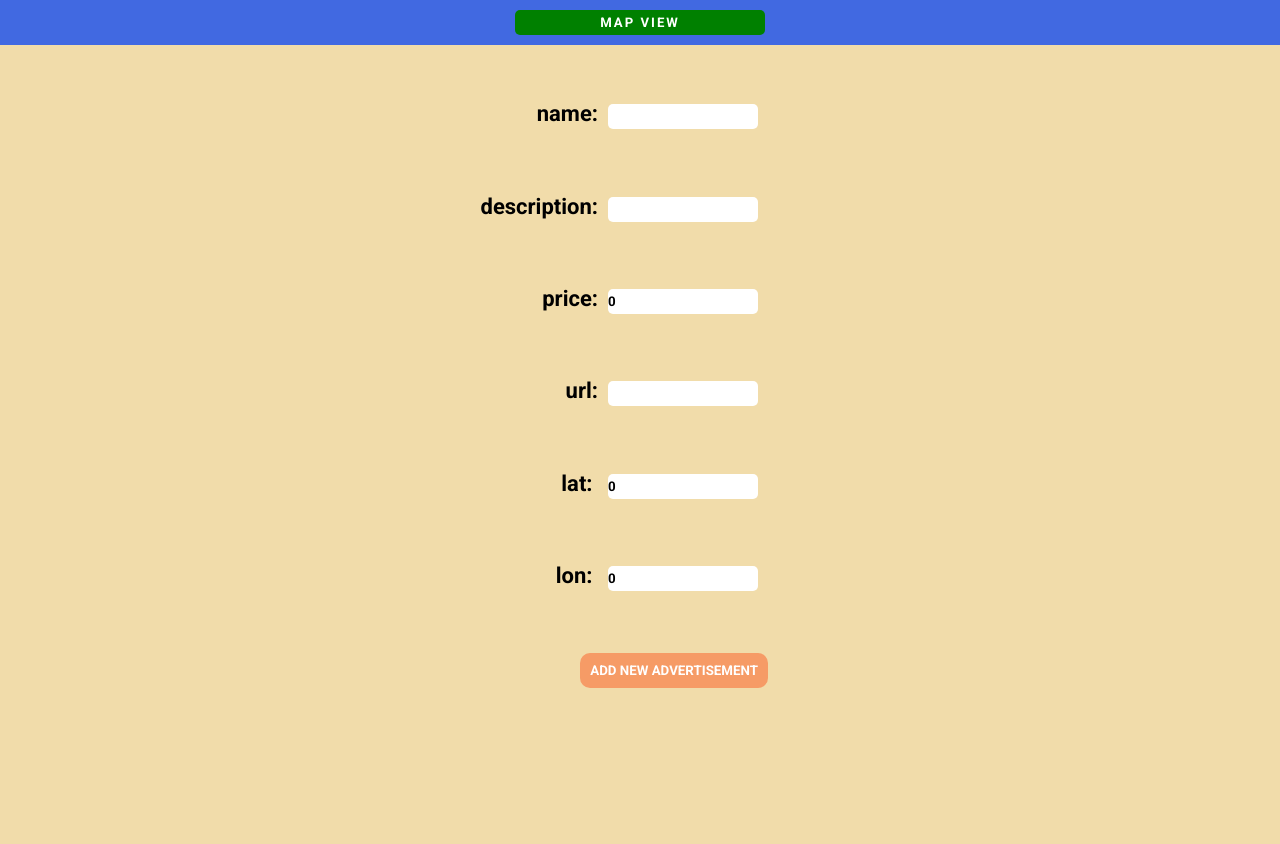
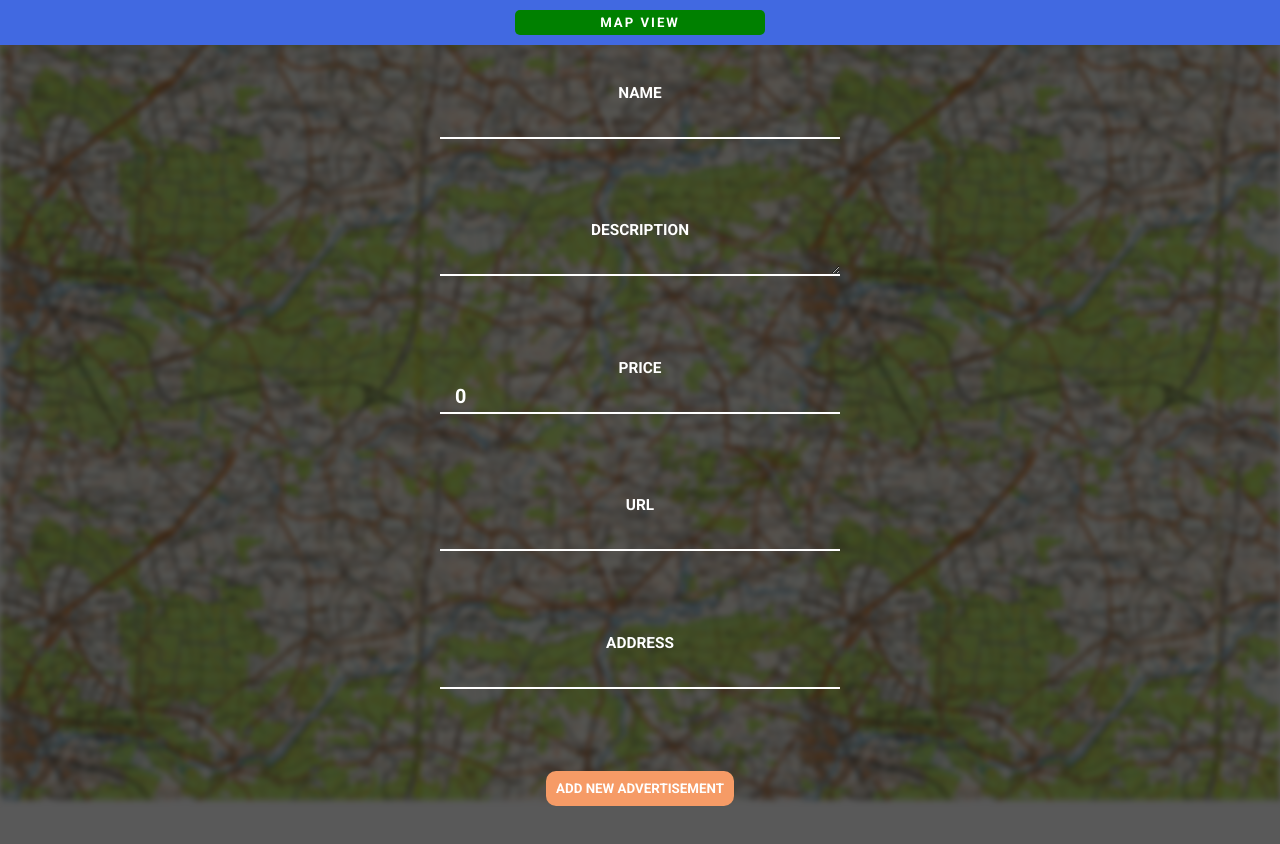
Before and after one commit to PatrykKeska/notice-board-front, a React (Create React App) app: page /add in a window 1280 px wide. Built offline with nearby package versions, Linux system fonts and the light colour scheme.

Commit message:
Background image added for form but most important is Form is works, adding a new Point to the map is fully work

```diff
--- a/src/App/components/AddForm/AddForm.tsx
+++ b/src/App/components/AddForm/AddForm.tsx
@@ -1,29 +1,101 @@
 import React, {FormEvent, useState} from 'react';
 import styled from 'styled-components';
-import {NewAdEntity} from 'types';
 import {SentPopup} from "./Sent";
+import MapBackgroundImage from '../../../assets/background/mapa.jpeg'
+import {getGeoCode} from "../../../utils/getGeoCode";
 
 
+const Wrapper = styled.div`
+  display: flex;
+  justify-content: space-around;
+  align-items: center;
+  flex-direction: column;
+  min-width: 350px;
+  width: 100vw;
+  height: 100vh;
+  overflow: hidden;
+
+  &:after {
+    display: block;
+    content: "";
+    filter: blur(3px);
+    background-image: url(${MapBackgroundImage});
+    width: 100%;
+    height: 100%;
+    position: absolute;
+    top: 0;
+    left: 0;
+    z-index: -1;
+  }
+`
 const StyledForm = styled.form`
   display: flex;
   justify-content: space-around;
-  align-items: flex-end;
+  align-items: center;
   flex-direction: column;
-  min-width: 400px;
-  height: 100vh;
-  background-color: #f1dcaa;
-  padding: 2% 40% 10% 0;
-`
+  min-width: 350px;
+  width: 100%;
+  height: 100%;
+  background-color: rgba(0, 0, 0, .65);
+  overflow: hidden;
 
-const Input = styled.input`
-  margin: 5px 10px;
-  height: 25px;
-  width: 150px;
-  border-radius: 5px;
-  border: none;
 
 `
+const Input = styled.input`
+  @media (max-width: 600px) {
+    width: 100%;
+  }
+  margin: 5px 10px;
+  font-size: .9em;
+  padding: 15px;
+  height: 25px;
+  color: white;
+  width: 50%;
+  min-width: 200px;
+  border: none;
+  background: none;
+  border-bottom: 2px solid white;
+  border-radius: 0;
 
+`
+const TextArea = styled.textarea`
+  @media (max-width: 600px) {
+    width: 100%;
+  }
+  margin: 5px 10px;
+  font-size: .9em;
+  padding: 15px;
+  height: 25px;
+  color: white;
+  width: 50%;
+  min-width: 200px;
+  border: none;
+  background: none;
+  border-bottom: 2px solid white;
+  border-radius: 0;
+
+`
+const Label = styled.label`
+  text-transform: uppercase;
+  color: #2f2d2d;
+  width: 80%;
+  max-width: 800px;
+  display: flex;
+  justify-content: center;
+  align-items: center;;
+  flex-direction: column;
+  @media (max-width: 600px) {
+
+  }
+`
+const Strong = styled.strong`
+  display: block;
+  color: white;
+  width: 120px;
+  text-align: center;
+  font-size: .7em;
+
+`
 const BtnSubmit = styled.button`
   border: none;
   background-color: #f69b66;
@@ -33,87 +105,123 @@ const BtnSubmit = styled.button`
   color: white;
 `
 
+
+interface Form {
+    name: string
+    description: string
+    price: number
+    url: string,
+    address: string
+
+}
+
 export const AddForm = () => {
-    const [sent, setSent] = useState(false);
-    const [formData, setFormData] = useState<NewAdEntity>({
+    const [loading, setLoading] = useState(false);
+    const [formData, setFormData] = useState<Form>({
         name: '',
         description: '',
         price: 0,
         url: '',
-        lat: 0,
-        lon: 0,
+        address: '',
     })
 
 
     const addNew = async (e: FormEvent) => {
         e.preventDefault();
-        const data = await fetch('http://localhost:3001/ad/add', {
+        setLoading(true);
+
+        try {
+            const {lat, lon} = await getGeoCode(formData.address);
+            await fetch('http://localhost:3001/ad/add', {
                 method: 'POST',
-            body: JSON.stringify(formData),
+                body: JSON.stringify({
+                    ...formData,
+                    lat,
+                    lon,
+
+                }),
                 headers: {'Content-Type': 'application/json'},
             })
-        if (data.status === 200) {
-            setSent(true);
+        } finally {
+            setLoading(false)
             setFormData({
                 name: '',
                 description: '',
                 price: 0,
                 url: '',
-                lat: 0,
-                lon: 0,
+                address: '',
             })
-            setTimeout(() => {
-                setSent(false);
-            }, 1000)
-
-
         }
 
 
     }
     return (
-        sent ? <SentPopup/> : (
+        loading ? <SentPopup/> : (
+            <Wrapper>
                 <StyledForm onSubmit={addNew}>
-                <label>name:
-                    <Input type='text' value={formData.name}
-                           onChange={e => setFormData({...formData, name: e.target.value})}/>
-                </label>
+                    <Label><Strong>name</Strong>
+                        <Input
+                            name='name'
+                            required type='text'
+                            value={formData.name}
+                            onChange={e => setFormData(
+                                {
+                                    ...formData,
+                                    name: e.target.value
+                                })}/>
+                    </Label>
 
-                <label>description:
-                    <Input value={formData.description} onChange={e => setFormData({
+                    <Label><Strong>description</Strong>
+                        <TextArea
+                            name='description'
+                            value={formData.description}
+                            onChange={e => setFormData(
+                                {
                                     ...formData,
                                     description: e.target.value
-                    })} type='text'/>
-                </label>
+                                })}/>
+                    </Label>
 
-                <label>
-                    price:
-                    <Input type='number' value={formData.price} onChange={e => setFormData({
+                    <Label>
+                        <Strong>price</Strong>
+                        <Input
+                            name='price'
+                            type='number'
+                            value={formData.price}
+                            onChange={e => setFormData(
+                                {
                                     ...formData,
                                     price: Number(e.target.value)
                                 })}/>
-                </label>
+                    </Label>
 
-                <label>url:
-                    <Input type='text' value={formData.url} onChange={e => setFormData({
+                    <Label><Strong>url</Strong>
+                        <Input
+                            name='url'
+                            required type='url
+                            ' value={formData.url}
+                            onChange={e => setFormData(
+                                {
                                     ...formData,
-                        url: e.target.value
+                                    url: e.target.value,
                                 })}/>
-                </label>
 
-                <label>lat: <Input type='number' value={formData.lat} onChange={e => setFormData({
+                    </Label>
+                    <Label><Strong>Address</Strong>
+                        <Input
+                            onChange={e => setFormData(
+                                {
                                     ...formData,
-                    lat: Number(e.target.value)
-                })}/>
-                </label>
-
-                <label>lon: <Input type='number' value={formData.lon} onChange={e => setFormData({
-                    ...formData,
-                    lon: Number(e.target.value)
-                })}/></label>
-
+                                    address: e.target.value
+                                })}
+                            value={formData.address}
+                            type='text'
+                            required
+                            name="address"/>
+                    </Label>
                     <BtnSubmit type='submit'>Add new advertisement</BtnSubmit>
-            </StyledForm>)
+                </StyledForm>
+            </Wrapper>)
     )
 
 }
```
Lines whose indentation alone changed are shown as unchanged.
